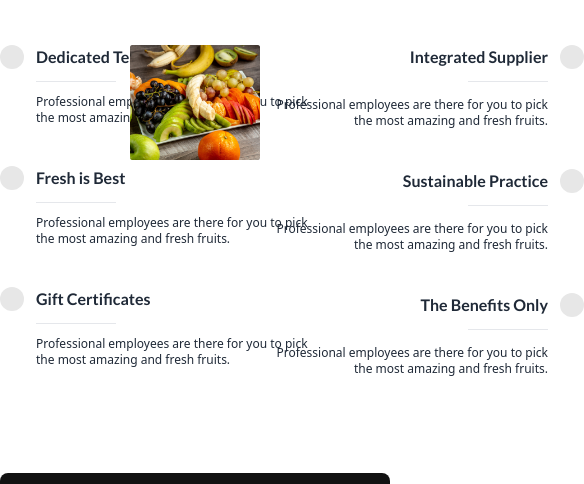
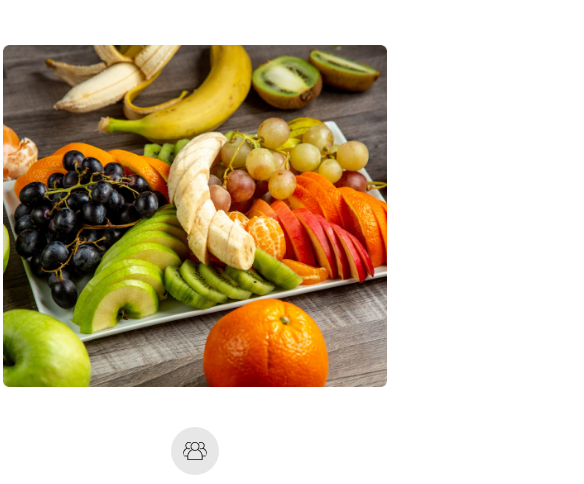
Before and after one commit to xamanDawud/fruit-gallery-A3, a plain HTML site: page index.html in a window 390 px wide. Shown: the part 4168-4652 px from the top of the page, 584 px wide, since content can reach past the window. Drawn offline with nearby package versions, Linux system fonts and the light colour scheme.

Commit message:
why choose us section design and responsive completed

```diff
--- a/index.html
+++ b/index.html
@@ -552,86 +552,98 @@
                 <p class=" text-xs my-2  text-center w-96 mx-auto">Contrary to popular belief, is not simply
                     random text. It has roots in a piece of classical Latin literature from 45 </p>
             </div>
-            <div class="all-content grid grid-cols-3 mt-12">
+            <div class="all-content grid grid-cols-1  lg:grid-cols-3 mt-12 items-center">
                 <div class="left-content">
+                    <div class="temp-img flex justify-center items-center">
+                        <img src="images/whychoose1.png" class="w-96 block lg:hidden md:hidden mb-10" alt="">
+                    </div>
                     <div class="provide-services ">
-                        <div class="flex gap-3 mb-8">
+                        <div
+                            class="flex flex-col md:flex-row lg:flex-row gap-3 mb-8 justify-center items-center lg:justify-start lg:items-start md:items-start">
                             <span class="">
                                 <img src="icons/group 1.png" class="w-12 p-3 bg-[#E7E7E7] rounded-full" alt="">
                             </span>
-                            <span>
-                                <h1 class="text[#121212] text-1xl font-semibold font-lato">Dedicated Team</h1>
+                            <span class="flex flex-col lg:justify-start lg:items-start justify-center items-center">
+                                <h1 class="text[#121212] text-1xl font-semibold font-lato ">
+                                    Dedicated Team</h1>
                                 <hr class="w-20 my-3">
-                                <p class="text-xs my-2 w-72">Professional employees are there for you to pick the most
+                                <p class="text-xs my-2 w-72 text-center lg:text-left">Professional employees are there
+                                    for you to pick the most
                                     amazing and fresh fruits.</p>
                             </span>
                         </div>
-                        <div class="flex gap-3 mb-8">
+                        <div
+                            class="flex flex-col md:flex-row lg:flex-row gap-3 mb-8 justify-center items-center lg:justify-start lg:items-start md:items-start">
                             <span class="">
                                 <img src="icons/love 1.png" class="w-12 p-3 bg-[#E7E7E7] rounded-full" alt="">
                             </span>
-                            <span>
+                            <span class="flex flex-col lg:justify-start lg:items-start justify-center items-center">
                                 <h1 class="text[#121212] text-1xl font-semibold font-lato">Fresh is Best</h1>
                                 <hr class="w-20 my-3">
-                                <p class="text-xs my-2 w-72">Professional employees are there for you to pick the most
+                                <p class="text-xs my-2 w-72 text-center lg:text-left">Professional employees are there
+                                    for you to pick the most
                                     amazing and fresh fruits.</p>
                             </span>
                         </div>
-                        <div class="flex gap-3 mb-8">
+                        <div
+                            class="flex flex-col md:flex-row lg:flex-row gap-3 mb-8 justify-center items-center lg:justify-start lg:items-start md:items-start">
                             <span class="">
                                 <img src="icons/gift-box 1.png" class="w-12 p-3 bg-[#E7E7E7] rounded-full" alt="">
                             </span>
-                            <span>
+                            <span class="flex flex-col lg:justify-start lg:items-start justify-center items-center">
                                 <h1 class="text[#121212] text-1xl font-semibold font-lato">Gift Certificates</h1>
                                 <hr class="w-20 my-3">
-                                <p class="text-xs my-2 w-72">Professional employees are there for you to pick the most
+                                <p class="text-xs my-2 w-72 text-center lg:text-left">Professional employees are there
+                                    for you to pick the most
                                     amazing and fresh fruits.</p>
                             </span>
                         </div>
 
                     </div>
                 </div>
-                <div class="mid-img">
-                    <img src="images/whychoose1.png" class="w-96" alt="">
-
+                <div class="mid-img flex justify-center items-center">
+                    <img src="images/whychoose1.png" class="w-full  hidden lg:block md:block" alt="">
                 </div>
                 <div class="right-content">
-                    <div class="provide-services ">
-                        <div class="flex gap-3 mb-8 text-right">
+                    <div class="provide-services lg:ml-16 ml-0">
+                        <div class="flex  flex-col-reverse lg:flex-row gap-3 mb-8 text-center lg:text-right">
                             <span class="relative">
                                 <h1 class="text[#121212] text-1xl font-semibold font-lato mb-3">Integrated Supplier</h1>
-                                <hr class="w-20 absolute right-0">
-                                <p class="text-xs my-2 w-72 mt-7">Professional employees are there for you to pick the
+                                <hr class="w-20 absolute lg:right-0 right-44">
+                                <p class="text-xs my-2 w-72 mt-7 mx-auto lg:text-right">Professional employees are there
+                                    for you to pick the
                                     most
                                     amazing and fresh fruits.</p>
                             </span>
-                            <span class="">
+                            <span class="flex justify-center items-center lg:justify-right lg:items-right">
                                 <img src="icons/fruit 1.png" class="w-12 p-3 bg-[#E7E7E7] rounded-full" alt="">
                             </span>
                         </div>
-                        <div class="flex gap-3 mb-8 text-right">
+                        <div class="flex  flex-col-reverse lg:flex-row gap-3 mb-8 text-center lg:text-right">
                             <span class="relative">
                                 <h1 class="text[#121212] text-1xl font-semibold font-lato mb-3">Sustainable Practice
                                 </h1>
-                                <hr class="w-20 absolute right-0">
-                                <p class="text-xs my-2 w-72 mt-7">Professional employees are there for you to pick the
+                                <hr class="w-20 absolute lg:right-0 right-44">
+                                <p class="text-xs my-2 w-72 mt-7 mx-auto lg:text-right">Professional employees are there
+                                    for you to pick the
                                     most
                                     amazing and fresh fruits.</p>
                             </span>
-                            <span class="">
+                            <span class="flex justify-center items-center lg:justify-right lg:items-right">
                                 <img src="icons/ice-cream 1.png" class="w-12 p-3 bg-[#E7E7E7] rounded-full" alt="">
                             </span>
                         </div>
 
-                        <div class="flex gap-3 mb-8 text-right">
+                        <div class="flex  flex-col-reverse lg:flex-row gap-3 mb-8 text-center lg:text-right">
                             <span class="relative">
                                 <h1 class="text[#121212] text-1xl font-semibold font-lato mb-3">The Benefits Only</h1>
-                                <hr class="w-20 absolute right-0">
-                                <p class="text-xs my-2 w-72 mt-7">Professional employees are there for you to pick the
+                                <hr class="w-20 absolute lg:right-0 right-44">
+                                <p class="text-xs my-2 w-72 mt-7 mx-auto lg:text-right">Professional employees are there
+                                    for you to pick the
                                     most
                                     amazing and fresh fruits.</p>
                             </span>
-                            <span class="">
+                            <span class="flex justify-center items-center lg:justify-right lg:items-right">
                                 <img src="icons/like 1.png" class="w-12 p-3 bg-[#E7E7E7] rounded-full" alt="">
                             </span>
                         </div>
```
